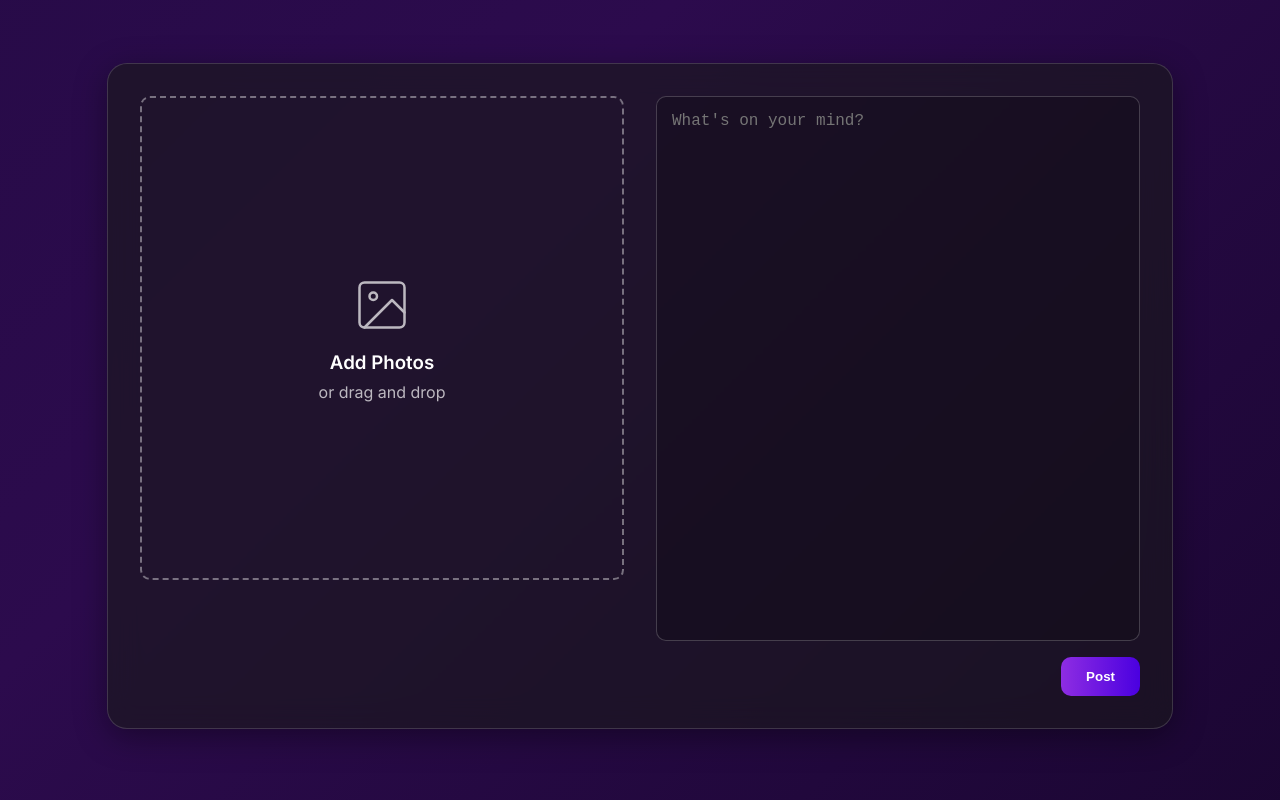
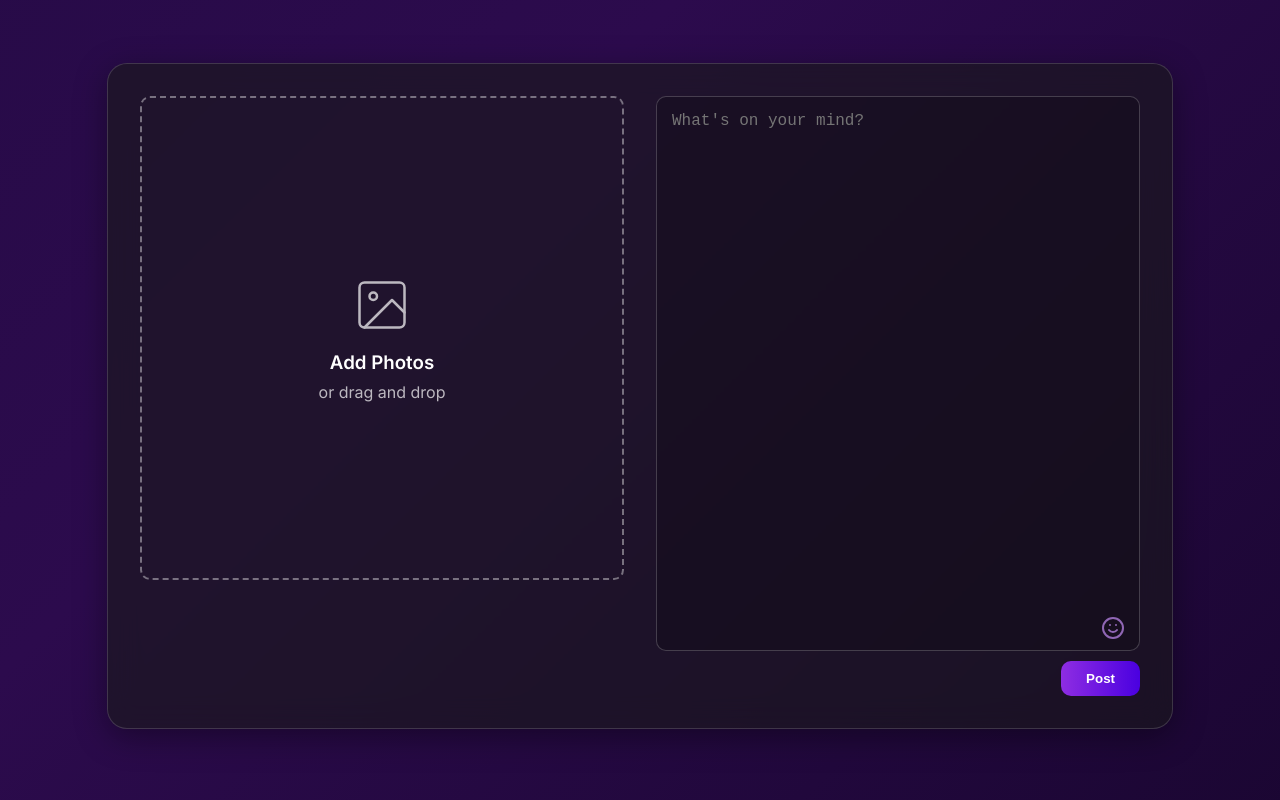
Before and after one commit to Jayashree-25/Social-Chat, a React (Vite) app in the folder frontend/: page /create in a window 1280 px wide. Built offline with nearby package versions, Linux system fonts and the light colour scheme.

Commit message:
emoji button added

```diff
--- a/frontend/src/pages/CreatePost.jsx
+++ b/frontend/src/pages/CreatePost.jsx
@@ -2,11 +2,13 @@ import React, { useState, useContext, useEffect } from "react";
 import { FeedContext } from "../components/FeedContext";
 import { useNavigate } from "react-router-dom";
 import { auroraStyle } from "../styles/AuthStyles";
+import Picker from "emoji-picker-react";
 
 const CreatePost = () => {
 
     const [images, setImages] = useState([]);
     const [text, setText] = useState("");
+    const [showEmojis, setShowEmojis] = useState(false);
     const { addPost } = useContext(FeedContext);
     const navigate = useNavigate();
 
@@ -23,7 +25,7 @@ const CreatePost = () => {
         const files = Array.from(e.target.files);
         const newImages = files.map(file => URL.createObjectURL(file));
         setImages(newImages);
-    }
+    };
 
     const handlePost = () => {
         if (text.trim() === "" && images.length === 0) return;
@@ -35,10 +37,14 @@ const CreatePost = () => {
         };
         addPost(newPost);
         navigate("/home");
-    }
+    };
+
+    const onEmojiClick = (emojiObject) => {
+        setText(prevText => prevText + emojiObject.emoji);
+    };
 
     return (
-        <div style={{ display: "flex", justifyContent: "center", alignItems: "center", minHeight: '97vh',  }}>
+        <div style={{ display: "flex", justifyContent: "center", alignItems: "center", minHeight: '97vh', }}>
             <div style={{
                 display: "flex",
                 gap: "2rem",
@@ -96,7 +102,8 @@ const CreatePost = () => {
                 </div>
 
                 {/* Right Column: Text and Post Button */}
-                <div style={{ flex: 1, display: "flex", flexDirection: "column" }}>
+                <div style={{ flex: 1, display: "flex", flexDirection: "column", position: 'relative' }}>
+                    <div style={{ flexGrow: 1, position: 'relative', display: 'flex', flexDirection: 'column', }}>
                         <textarea
                             value={text}
                             onChange={(e) => setText(e.target.value)}
@@ -104,28 +111,48 @@ const CreatePost = () => {
                             style={{
                                 flexGrow: 1,
                                 borderRadius: "10px",
-                            padding: "15px",
+                                padding: "15px 45px 15px 15px",
                                 resize: "none",
                                 border: "1px solid rgba(255, 255, 255, 0.2)",
                                 background: "rgba(0, 0, 0, 0.2)",
                                 fontSize: "16px",
                                 color: "#fff",
                                 outline: "none",
-                            marginBottom: '1rem'
                             }}
                         />
+
+                        <button
+                            onClick={() => setShowEmojis(!showEmojis)}
+                            style={{
+                                position: 'absolute',
+                                bottom: '5px',
+                                right: '15px',
+                                background: 'none',
+                                border: 'none',
+                                cursor: 'pointer',
+                                fontSize: '24px',
+                                padding: 0,
+                                opacity: 0.7,
+                                color: "#c48df5ff",
+                            }}
+                        >
+                            <svg width="24" height="24" viewBox="0 0 24 24" fill="none" stroke="currentColor" strokeWidth="2" strokeLinecap="round" strokeLinejoin="round"><circle cx="12" cy="12" r="10"></circle><path d="M8 14s1.5 2 4 2 4-2 4-2"></path><line x1="9" y1="9" x2="9.01" y2="9"></line><line x1="15" y1="9" x2="15.01" y2="9"></line></svg>
+                        </button>
+                    </div>
+
+                    <div style={{ display: 'flex', justifyContent: 'flex-end', alignItems: 'center', }}>
                         <button
                             onClick={handlePost}
                             style={{
-                            padding: "12px 25px",
+                                padding: "10px 25px",
                                 background: "linear-gradient(to right, #8e2de2, #4a00e0)",
                                 border: "none",
                                 borderRadius: "10px",
                                 fontWeight: "bold",
                                 color: "#fff",
                                 cursor: "pointer",
-                            alignSelf: "flex-end",
-                            transition: 'opacity 0.2s ease'
+                                transition: 'opacity 0.2s ease',
+                                marginTop: "10px"
                             }}
                             onMouseOver={(e) => e.target.style.opacity = 0.9}
                             onMouseOut={(e) => e.target.style.opacity = 1}
@@ -133,6 +160,21 @@ const CreatePost = () => {
                             Post
                         </button>
                     </div>
+
+                    {showEmojis && (
+                        <div style={{ position: 'absolute', bottom: '80px', right: 0, zIndex: 10 }}> {/* Changed: Positioned relative to the right column */}
+                            <Picker
+                                onEmojiClick={onEmojiClick}
+                                theme="dark"
+                                pickerStyle={{
+                                    backgroundColor: 'rgba(25, 25, 25, 0.9)',
+                                    border: '1px solid rgba(255,255,255,0.15)',
+                                    boxShadow: '0 8px 32px 0 rgba(0, 0, 0, 0.37)',
+                                }}
+                            />
+                        </div>
+                    )}
+                </div>
             </div>
         </div>
     );
```
Lines whose indentation alone changed are shown as unchanged.
